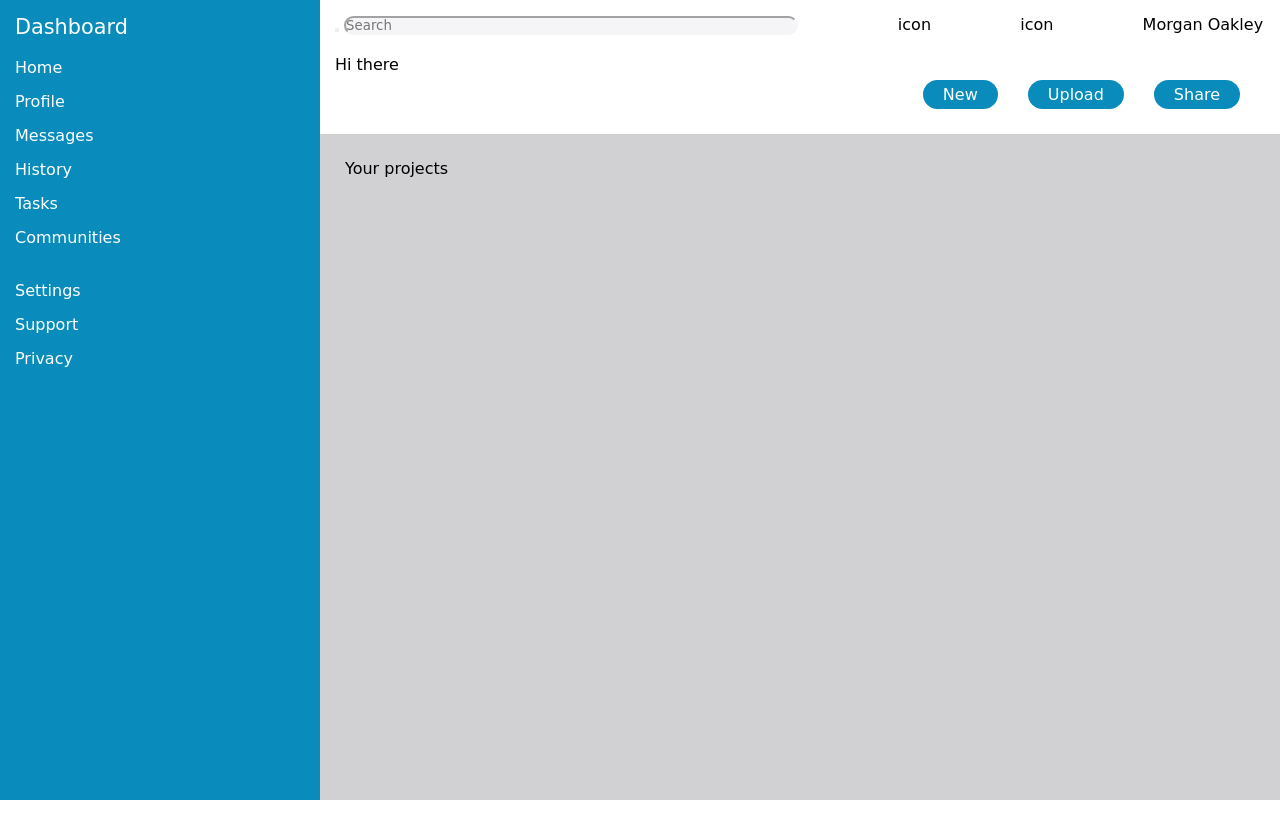
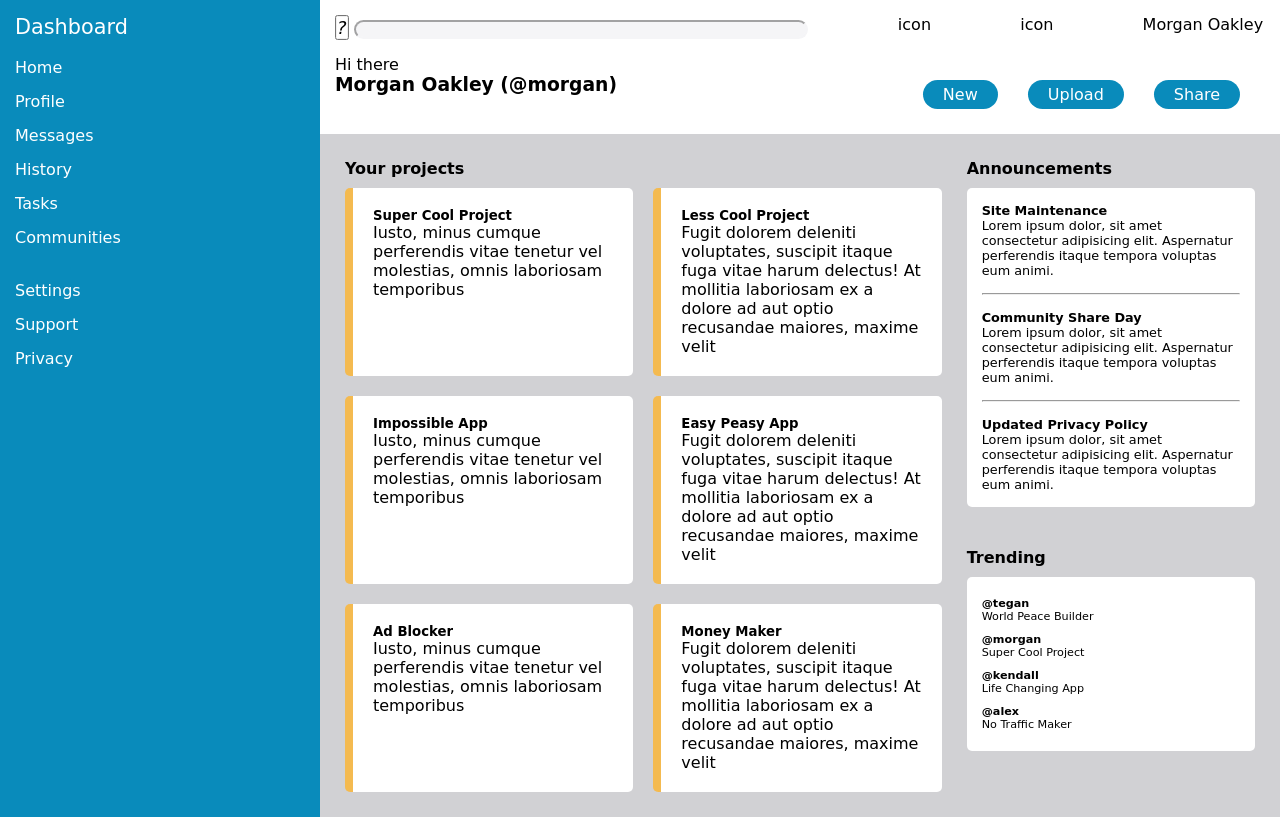
Before and after one commit to Fun-with-work/admin_dashboard, a plain HTML site: page index.html in a window 1280 px wide. Drawn offline with Linux system fonts and the light colour scheme.

Commit message:
make all the elements of the webpage

```diff
--- a/index.html
+++ b/index.html
@@ -32,16 +32,19 @@
         <div class="header">
             <div class="search">
                 <button>
-                    <i class="fa fa-search"></i>
+                    <i class="fa fa-search">?</i>
                 </button>
-                <input type="text" placeholder="Search">
+                <input type="text">
             </div>
             <div class="media-link">
                 <div>icon</div>
                 <div>icon</div>
                 <div>Morgan Oakley</div>
             </div>
-            <div class="login-name">Hi there</div>
+            <div class="login-name">
+                <p> Hi there</p>
+                <h3>Morgan Oakley (@morgan)</h3>
+            </div>
             <div class="links">
                 <div>New</div>
                 <div>Upload</div>
@@ -49,7 +52,84 @@
             </div>
             <!-- <div></div> -->
         </div>
-        <div class="main-content">Your projects</div>
+        <div class="main-content">
+            <div class="section">
+                <h4> Your projects</h4>
+                <div>
+                    <div>
+                        <h5>Super Cool Project</h5>
+                        <p>Iusto, minus cumque perferendis vitae tenetur vel molestias, omnis laboriosam temporibus</p>
+                    </div>
+                    <div>
+                        <h5>Less Cool Project</h5>
+                        <p>Fugit dolorem deleniti voluptates, suscipit itaque fuga vitae harum delectus! At mollitia laboriosam ex a dolore ad aut optio recusandae maiores, maxime velit</p>
+                    </div>
+                    <div>
+                        <h5>Impossible App</h5>
+                        <p>Iusto, minus cumque perferendis vitae tenetur vel molestias, omnis laboriosam temporibus</p>
+                    </div>
+                    <div>
+                        <h5>Easy Peasy App</h5>
+                        <p>Fugit dolorem deleniti voluptates, suscipit itaque fuga vitae harum delectus! At mollitia laboriosam ex a dolore ad aut optio recusandae maiores, maxime velit</p>
+                    </div>
+                    <div>
+                        <h5>Ad Blocker</h5>
+                        <p>Iusto, minus cumque perferendis vitae tenetur vel molestias, omnis laboriosam temporibus</p>
+                    </div>
+                    <div>
+                        <h5>Money Maker</h5>
+                        <p>Fugit dolorem deleniti voluptates, suscipit itaque fuga vitae harum delectus! At mollitia laboriosam ex a dolore ad aut optio recusandae maiores, maxime velit</p>
+                    </div>
+
+                </div>
+
+            </div>
+            <div class="info">
+                <div class="article">
+                    <h4>Announcements</h4>
+                    <div>
+                        <div>
+                            <h5>Site Maintenance</h5>
+                            <p>Lorem ipsum dolor, sit amet consectetur adipisicing elit. Aspernatur perferendis itaque
+                                tempora voluptas eum animi.</p>
+                        </div><hr>
+                        <div>
+                            <h5>Community Share Day</h5>
+                            <p>Lorem ipsum dolor, sit amet consectetur adipisicing elit. Aspernatur perferendis itaque
+                                tempora voluptas eum animi.</p>
+                        </div><hr>
+                        <div>
+                            <h5>Updated Privacy Policy</h5>
+                            <p>Lorem ipsum dolor, sit amet consectetur adipisicing elit. Aspernatur perferendis itaque
+                                tempora voluptas eum animi.</p>
+                        </div>
+                    </div>
+                </div>
+                <div class="social">
+                    <h4>Trending</h4>
+                    <ul>
+                        <li>
+                            <h5>@tegan </h5>
+                            <p>World Peace Builder</p>
+                        </li>
+                        <li>
+                            <h5>@morgan</h5>
+                            <p>Super Cool Project</p </li>
+                        <li>
+                            <h5>@kendall </h5>
+                            <p>Life Changing App</p>
+                        </li>
+                        <li>
+                            <h5>@alex </h5>
+                            <p>No Traffic Maker</p>
+                        </li>
+                    </ul>
+                    <div></div>
+                    <div></div>
+                    <div></div>
+                </div>
+            </div>
+        </div>
     </div>
 </body>
 
```
